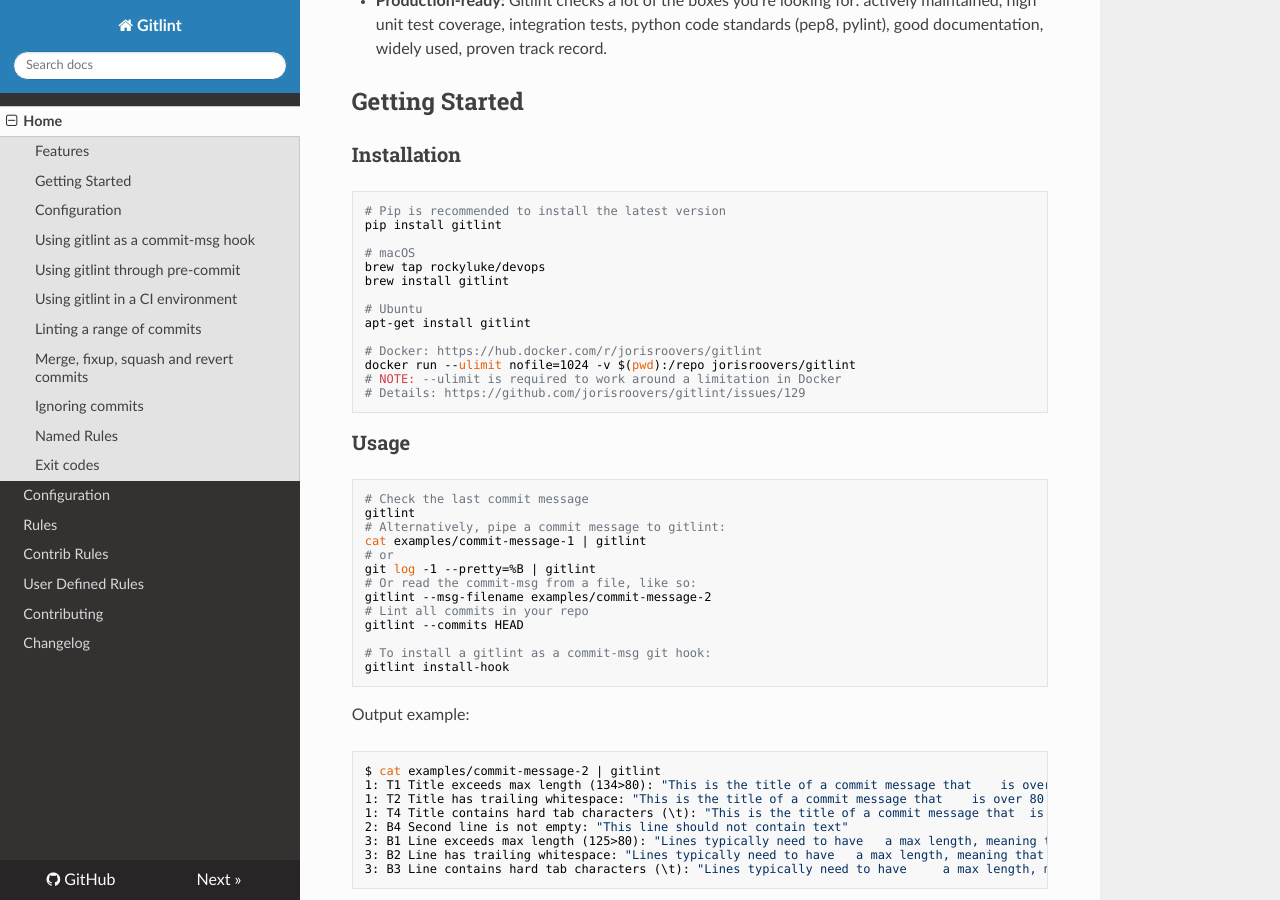
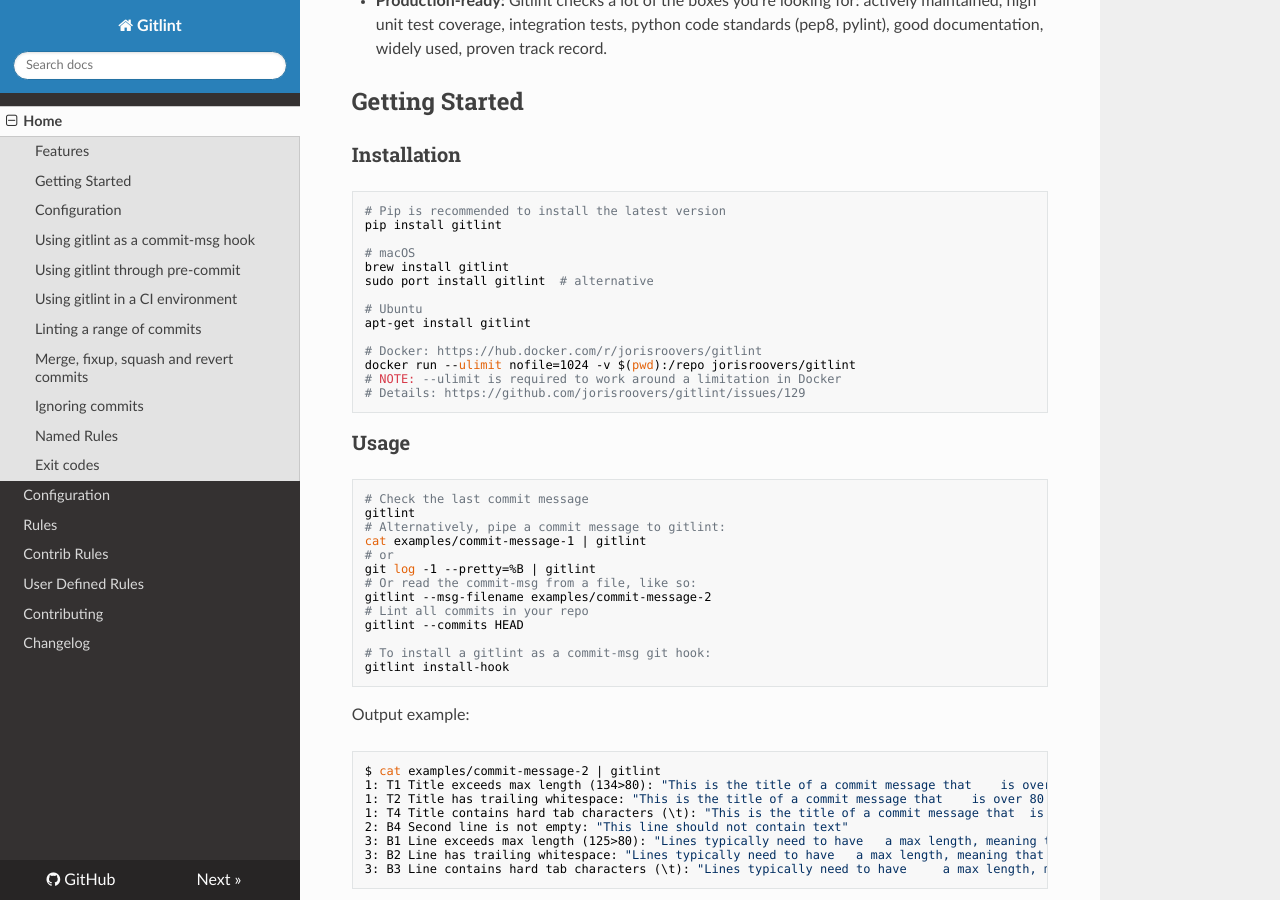
Before and after one commit to jorisroovers/gitlint, an MkDocs documentation site: the page built from docs/index.md, in a window 1280 px wide and 900 px high, scrolled down 1117 px. Built offline with MkDocs 1.6.1, drawn with Linux system fonts in a browser that asks for light colours; nearby versions of some CDN libraries.

Commit message:
Docs: updated installation methods for macOS
Updated macOS installation instructions for HomeBrew and MacPorts.

Relates to #161

```diff
--- a/docs/index.md
+++ b/docs/index.md
@@ -39,8 +39,8 @@
 pip install gitlint
 
 # macOS
-brew tap rockyluke/devops
 brew install gitlint
+sudo port install gitlint  # alternative
 
 # Ubuntu
 apt-get install gitlint
```
